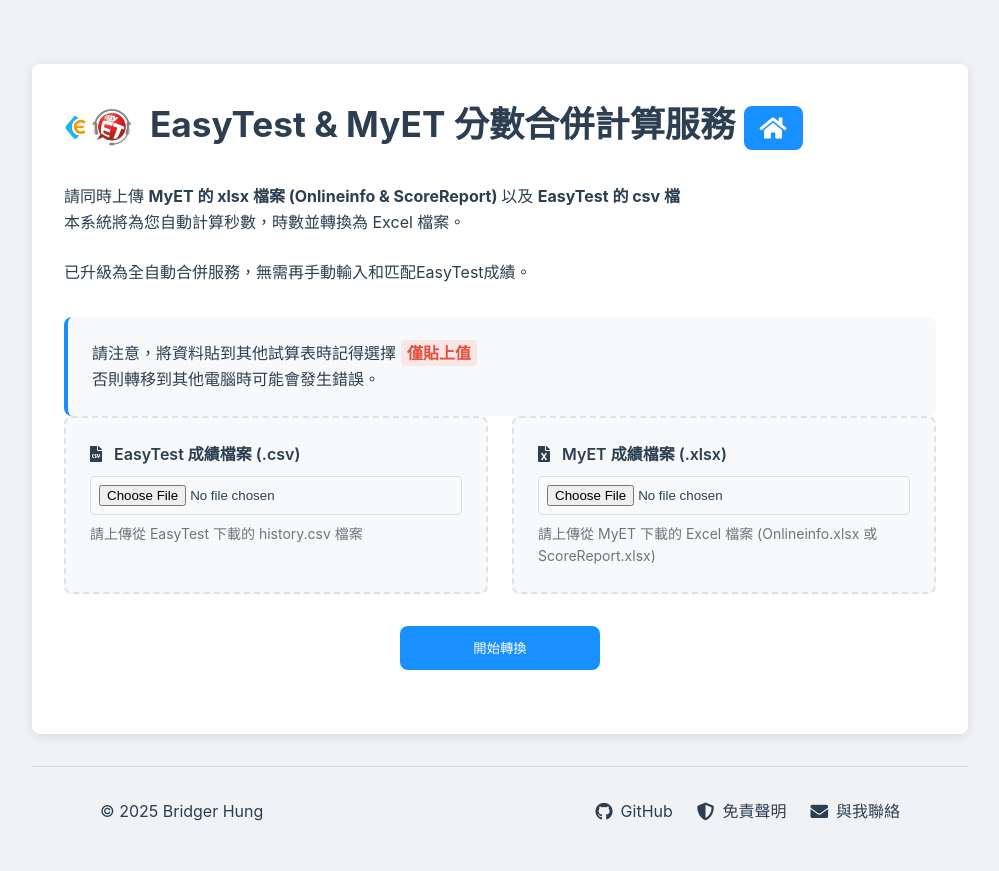
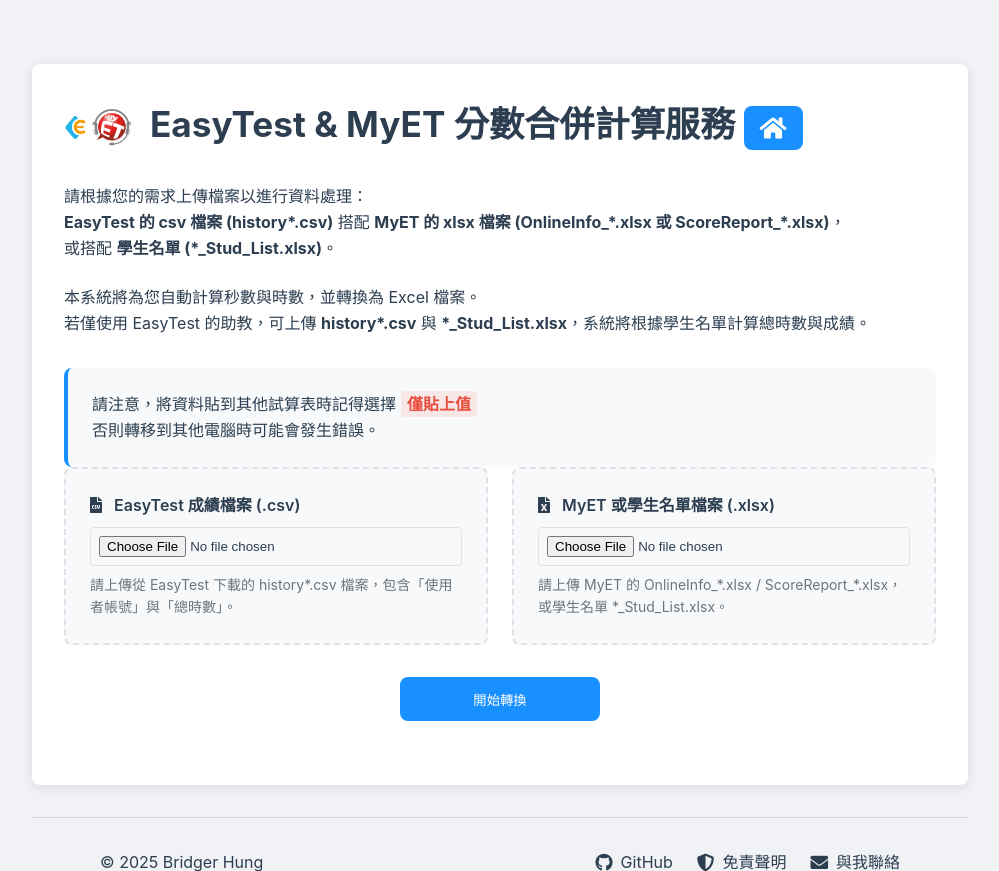
Before and after one commit to bridgerhung/easytest, a Flask app: page /new in a window 1280 px wide. Shown: the top 871 px of the page, without its empty margins (140-1139 px from the left). Run offline with Flask 3, Linux system fonts and the light colour scheme; some libraries are stand-ins or nearby versions.

Commit message:
Update new.html
新增 學生資料表上傳功能

```diff
--- a/templates/new.html
+++ b/templates/new.html
@@ -23,13 +23,12 @@
         dataLayer.push(arguments);
       }
       gtag("js", new Date());
-
       gtag("config", "G-6DQ663S55E");
     </script>
     <meta property="og:title" content="EasyTest & MyET 分數合併計算服務" />
     <meta
       property="og:description"
-      content="請同時上傳 MyET 的 xlsx 檔案 以及 EasyTest 的 csv 檔案。已升級為全自動合併服務"
+      content="請上傳 EasyTest 的 csv 檔案與 MyET 的 xlsx 檔案，或僅上傳 EasyTest csv 與學生名單 xlsx。全自動合併與計算服務。"
     />
     <meta property="og:image" content="/static/logo.png" />
     <meta property="og:url" content="https://csv.brid.pw" />
@@ -60,12 +59,16 @@
 
         <div class="upload-section">
           <p>
-            請同時上傳
-            <strong>MyET 的 xlsx 檔案 (Onlineinfo & ScoreReport) </strong> 以及
-            <strong>EasyTest 的 csv 檔</strong>
-            <br />本系統將為您自動計算秒數，時數並轉換為 Excel 檔案。
+            請根據您的需求上傳檔案以進行資料處理：<br />
+            <strong>EasyTest 的 csv 檔案 (history*.csv)</strong> 搭配
+            <strong>MyET 的 xlsx 檔案 (OnlineInfo_*.xlsx 或 ScoreReport_*.xlsx)</strong>，<br />
+            或搭配 <strong>學生名單 (*_Stud_List.xlsx)</strong>。
           </p>
-          <p>已升級為全自動合併服務，無需再手動輸入和匹配EasyTest成績。</p>
+          <p>
+            本系統將為您自動計算秒數與時數，並轉換為 Excel 檔案。<br />
+            若僅使用 EasyTest 的助教，可上傳 <strong>history*.csv</strong> 與
+            <strong>*_Stud_List.xlsx</strong>，系統將根據學生名單計算總時數與成績。
+          </p>
         </div>
 
         <div class="instructions">
@@ -74,7 +77,6 @@
             <span class="highlight">僅貼上值</span><br />
             否則轉移到其他電腦時可能會發生錯誤。
           </p>
-
         </div>
 
         <form
@@ -97,14 +99,14 @@
                 required
               />
               <small class="file-hint"
-                >請上傳從 EasyTest 下載的 history.csv 檔案
+                >請上傳從 EasyTest 下載的 history*.csv 檔案，包含「使用者帳號」與「總時數」。
               </small>
             </div>
 
             <div class="file-upload-block">
               <label for="online-info-file" class="file-label">
                 <i class="fas fa-file-excel"></i>
-                MyET 成績檔案 (.xlsx)
+                MyET 或學生名單檔案 (.xlsx)
               </label>
               <input
                 id="online-info-file"
@@ -114,8 +116,7 @@
                 required
               />
               <small class="file-hint"
-                >請上傳從 MyET 下載的 Excel 檔案 (Onlineinfo.xlsx 或
-                ScoreReport.xlsx)
+                >請上傳 MyET 的 OnlineInfo_*.xlsx / ScoreReport_*.xlsx，或學生名單 *_Stud_List.xlsx。
               </small>
             </div>
           </div>
@@ -126,6 +127,7 @@
           </div>
         </form>
       </div>
+
       <script
         src="https://challenges.cloudflare.com/turnstile/v0/api.js?onload=onloadTurnstileCallback"
         defer
@@ -164,13 +166,13 @@
     </div>
 
     <div id="imageModal" class="modal">
-      <span class="close" onclick="closeImageModal()">&times;</span>
+      <span class="close" onclick="closeImageModal()">×</span>
       <img class="modal-content" id="modalImage" />
     </div>
 
     <div id="disclaimerModal" class="disclaimer-modal">
       <div class="disclaimer-content">
-        <span class="close" onclick="closeDisclaimer()">&times;</span>
+        <span class="close" onclick="closeDisclaimer()">×</span>
         <h2>免責聲明</h2>
         <p>本人不為計算出來的成績負責，您應該負起成績的核對和計算責任，</p>
         <p>本服務僅提供輔助。</p>
```
